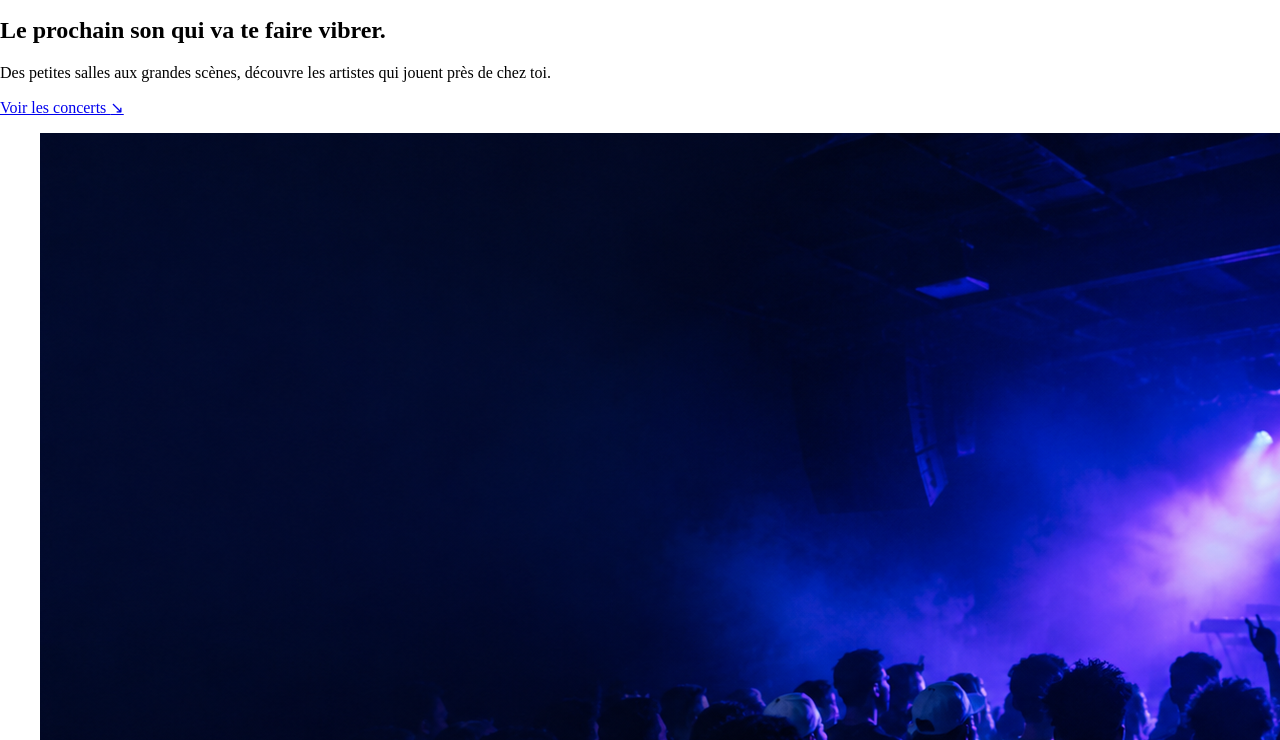
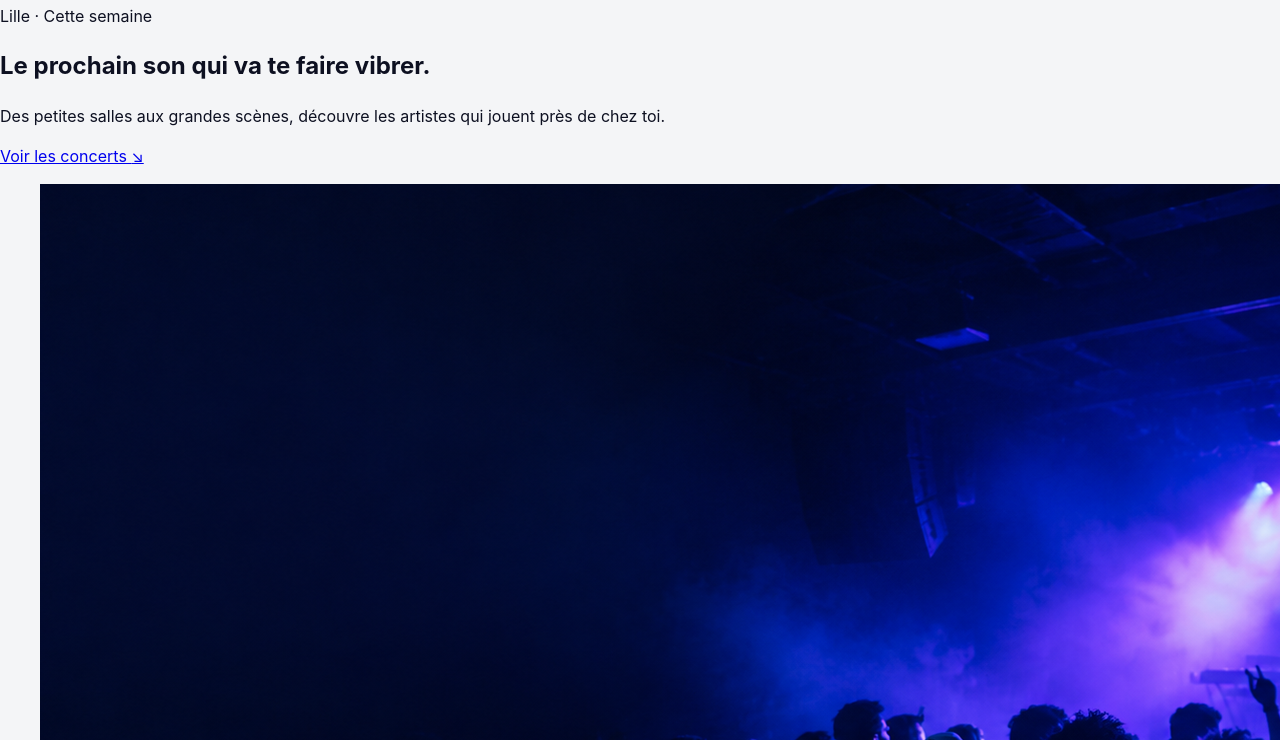
Before and after one commit to JulienGrade/correction-tp1-html-css, a plain HTML site: page index.html in a window 1280 px wide. Shown: the part 191-931 px from the top of the page. Drawn offline with Linux system fonts and the light colour scheme.

Commit message:
feat : add css :root & style for */html/body

```diff
--- a/style.css
+++ b/style.css
@@ -1,3 +1,29 @@
 /* TP 1 - WAVE */
-* { box-sizing: border-box; }
-body { margin: 0; }
+:root {
+    --navy: #0d1021;
+    --surface: #f4f5f7;
+    --white: #fff;
+    --violet: #7157ff;
+    --cyan: #77e8ef;
+    --muted: #686b78;
+    --line: #dfe1e7;
+    --container: 1180px;
+    --radius: 22px;
+}
+
+* {
+    box-sizing: border-box;
+}
+
+html {
+    scroll-behavior: smooth;
+}
+
+body {
+    margin: 0;
+    color: var(--navy);
+    background: var(--surface);
+    font-family: Inter, Arial, Helvetica, sans-serif;
+    font-size: 1rem;
+    line-height: 1.5;
+}
```
